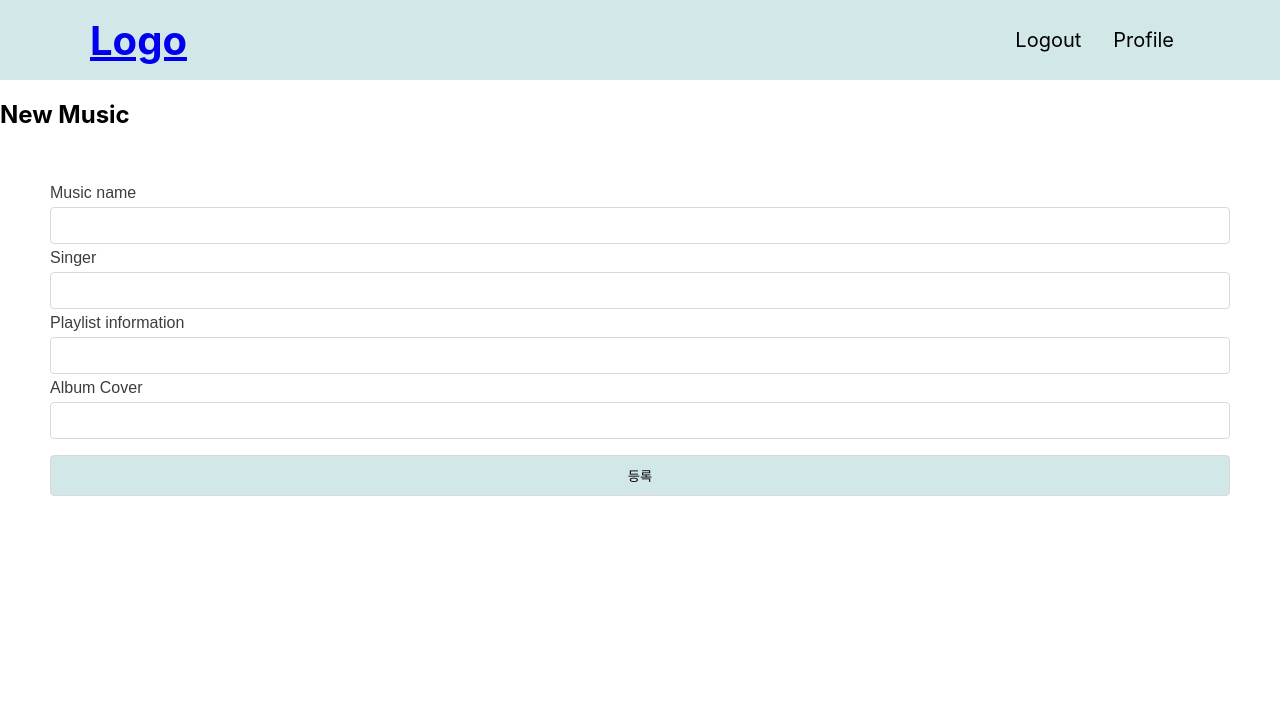
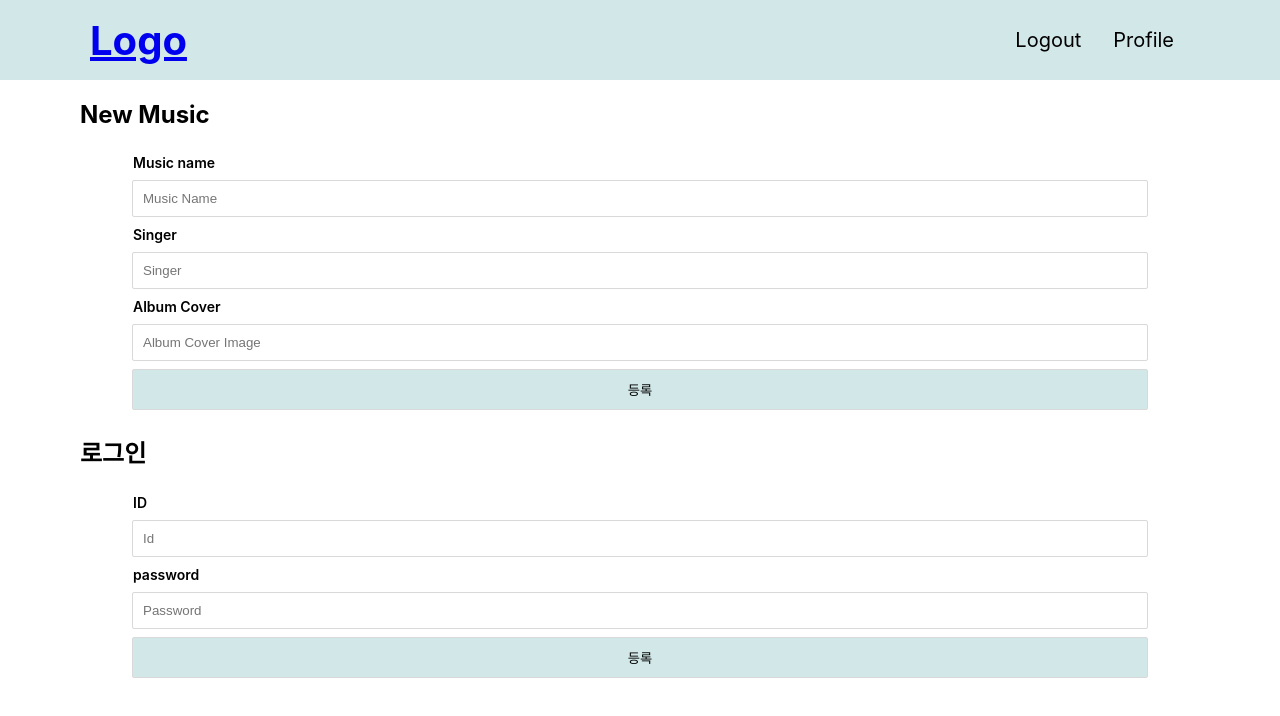
Before and after one commit to HiGeuni/muflix, a React (Create React App) app: page /newMusicForm in a window 1280 px wide. Shown: the top 716 px of the page. Built offline with nearby package versions, Linux system fonts and the light colour scheme.

Commit message:
Fix playlist link range

```diff
--- a/package.json
+++ b/package.json
@@ -6,6 +6,7 @@
     "@testing-library/jest-dom": "^5.16.5",
     "@testing-library/react": "^13.4.0",
     "@testing-library/user-event": "^13.5.0",
+    "axios": "^1.1.2",
     "react": "^18.2.0",
     "react-dom": "^18.2.0",
     "react-hook-form": "^7.36.1",
--- a/src/App.js
+++ b/src/App.js
@@ -1,4 +1,5 @@
 import './App.css';
+import React, {useRef, useState} from 'react';
 import {Route, Routes} from 'react-router-dom';
 import Header from './layouts/Header';
 import MusicList from './components/MusicList';
@@ -7,7 +8,9 @@ import NewPlayListForm from './components/NewPlaylist';
 import Padding from './layouts/Padding';
 import NewMusicForm from './components/NewMusic';
 import PlaylistDetail from './components/PlaylistDetail';
+import SignInForm from './components/Signin';
 
+// isLogin은 상태 관리하기
 function App() {
   return (
     <>
@@ -28,12 +31,7 @@ function App() {
           element = {<PlaylistDetail />}
         />
       </Routes>
-      {/* <MusicList /> */}
-      {/* <Playlist /> */}
-      {/* <NewPlaylist /> */}
-      {/* <NewMusicForm /> */}
-
-      {/* <PlaylistDetail playlistId={2} /> */}
+      <SignInForm />
     </>
   );
 }
--- a/src/components/MusicList.jsx
+++ b/src/components/MusicList.jsx
@@ -13,11 +13,11 @@ const AddMusic = styled.div`
     align-items: center; // for vertical
     justify-content: center; // for horizontal
     margin-top: 1rem;
-    margin-left: 1rem;
-    margin-right: 1rem;
+    margin-left: auto;
+    margin-right: auto;
     background-color:#d2e7e8;
     // padding: 40px;
-    margin: auto;
+    // margin: auto;
     width: 200px;
     height: 200px;
 `
@@ -70,7 +70,7 @@ function MusicList(){
                     <UnMarkedli key = {s.id}>
                         <Music>
                             <img
-                                src={`${process.env.PUBLIC_URL}/album_cover/${s.album_cover}`}
+                                src={s.album_cover}
                                 className="Album-Cover"
                                 alt="Album"
                             /> <br />
--- a/src/components/NewMusic.jsx
+++ b/src/components/NewMusic.jsx
@@ -1,22 +1,70 @@
 // react-hook-form을 이용해서 form을 만들기
+import React, { useRef, useState } from 'react';
 import {useForm} from "react-hook-form";
 import NewStyle from "./Style";
+import musicData from "../data.json";
 
 function NewMusicForm(){
+    // const [inputs, setInputs] = useState({
+    //     name: '',
+    //     singer: '',
+    //     album_cover: ''
+    // });
+
+    // const [music, setMusic] = useState({ musicData });
+
+    // const {name, singer, album_cover} = inputs;
+
+    // const onChange = (e) => {
+    //     const {name, value} = e.target;
+    //     setInputs({
+    //         ...inputs,
+    //         [name] : value
+    //     });
+    // };
+
+    // const nextId = useRef(musicData.music.length);
+
+    // const onCreate = () => {
+    //     const newMusic = {
+    //         id: nextId.current,
+    //         name,
+    //         singer,
+    //         album_cover
+    //     };
+    //     setUsers([...music, newMusic])
+    //     setInputs({
+    //         name: '',
+    //         singer: '',
+    //         album_cover
+    //     });
+    //     nextId.current += 1;
+    // };
+
+    // const onSubmit = (data) => {
+    //     const newMusic = {
+    //         id: nextId.current,
+    //         // data.name,
+    //         // data.singer,
+    //         // data.album_cover
+    //     };
+    //     setMusic([...music, newMusic])
+    //     nextId.current += 1;
+    // }
+
     const {register, handleSubmit} = useForm();
+
     return (
         <>
             <NewStyle>
                 <h2>New Music</h2>
                 <form onSubmit={handleSubmit((data) => alert(JSON.stringify(data)))}>
                     <label>Music name</label>
-                    <input name="name" {...register("name")} />
+                    <input name="Name" placeholder="Music Name" {...register("name")} />
                     <label>Singer</label>
-                    <input name="Singer" {...register("Singer")} />
-                    <label>Playlist information</label>
-                    <input name="information" {...register("information")} />
+                    <input name="Singer" placeholder="Singer" {...register("Singer")} />
                     <label>Album Cover</label>
-                    <input name="cover" {...register("cover")} />
+                    <input name="cover" placeholder="Album Cover Image" {...register("cover")} />
                     <input type="submit" className="submitButton" value="등록" />
                 </form>
             </NewStyle>
--- a/src/components/NewPlaylist.jsx
+++ b/src/components/NewPlaylist.jsx
@@ -10,9 +10,9 @@ function NewPlayListForm(){
                 <h2>New Playlist</h2>
                 <form onSubmit={handleSubmit((data) => alert(JSON.stringify(data)))}>
                     <label>Playlist name</label>
-                    <input name="name" {...register("name")} />
+                    <input name="name" placeholder="Playlist Name" {...register("name")} />
                     <label>Playlist information</label>
-                    <input name="information" {...register("information")} />
+                    <input name="information" placeholder="Playlist Information" {...register("information")} />
                     <label>Musics</label>
                     <input name="musics" {...register("musics")} />
                     <input type="submit" className="submitButton" value="등록" />
--- a/src/components/Playlist.jsx
+++ b/src/components/Playlist.jsx
@@ -3,38 +3,33 @@ import styled from 'styled-components';
 import { Link } from 'react-router-dom';
 import Slider from 'react-slick';
 
-const AddPlaylist = styled.div`
+const AddPlaylist = styled(Link)`
     display: flex;
+    margin: auto;
     align-items: center; // for vertical
     justify-content: center; // for horizontal
-    // margin-top: 1rem;
-    // margin-left: 1rem;
-    // margin-right: 1rem;
-    background-color:#d2e7e8;
-    // padding: 40px;
-    margin: auto;
+    background-color: #d2e7e8;
+    border: 2px solid;
     width: 200px;
     height: 200px;
-    margin : auto;
 `
 
 const StyledLink = styled(Link)`
-    display: flex;
+    display: block;
+    margin: auto;
+    align-items: center; // for vertical
+    justify-content: center; // for horizontal
+    border: 2px solid;
+    width: 200px;
+    height :200px;
 `
 
 const UnMarkedli = styled.li`
     display: flex;
-    align-items: center; // for vertical
-    justify-content: center; // for horizontal
     list-style: none;
-    border: 2px solid;
-    margin: auto;
-    width: 200px;
-    height: 200px;
 `
 
 const CustomDiv = styled.div`
-    // display: flex;
     text-align: center;
     justify-content: center;
 `
@@ -58,20 +53,15 @@ function Playlist(){
             </h2>
             <Slider {...settings}>
                 { playlistData.playlist.map((s) => (
-                    <StyledLink to={{pathname: "/playlistDetail/"+s.id}}>
                         <UnMarkedli key = {s.id}>
-                            {s.name} <br />
-                            {/* Musics: {s.musics.map((t) => {
-                                <li key = {t.no}>
-                                    {t.name}
-                                </li>
-                            })} */}
+                            <StyledLink to={{pathname: "/playlistDetail/"+s.id}}>
+                                {s.name}
+                            </StyledLink>
                         </UnMarkedli>
-                    </StyledLink>
                 ))}
-                <Link to="/newPlaylistForm">
-                    <AddPlaylist> Add Playlist </AddPlaylist>
-                </Link>
+                <AddPlaylist to="/newPlaylistForm">
+                    Add Playlist
+                </AddPlaylist>
             </Slider>
         </CustomDiv>
     )
--- a/src/components/Signin.jsx
+++ b/src/components/Signin.jsx
@@ -0,0 +1,23 @@
+// react-hook-form을 이용해서 form을 만들기
+import {useForm} from "react-hook-form";
+import NewStyle from "./Style";
+
+function SignInForm(){
+    const {register, handleSubmit} = useForm();
+    return (
+        <>
+            <NewStyle>
+                <h2>로그인</h2>
+                <form onSubmit={handleSubmit((data) => alert(JSON.stringify(data)))}>
+                    <label>ID</label>
+                    <input name="id" {...register("id")} placeholder="Id"/>
+                    <label>password</label>
+                    <input name="password" {...register("password")} placeholder="Password"/>
+                    <input type="submit" className="submitButton" value="등록" />
+                </form>
+            </NewStyle>
+        </>
+    )
+}
+
+export default SignInForm;
--- a/src/components/Style.js
+++ b/src/components/Style.js
@@ -1,41 +1,31 @@
 import styled from "styled-components";
 
 const NewStyle = styled.div`
-    border: 2px;
-
-    input {
-        border: 1px solid #d9d9d9;
-        border-radius: 4px;
-        box-sizing: border-box;
-        padding: 10px;
-        width: 100%;
+    h2{
+        padding-left : 5rem;
     }
-
     form {
-        background: white;
-        // border: 1px solid #dedede;
         display: flex;
         flex-direction: column;
-        justify-content: space-around;
-        margin: 0 auto;
-        // max-width: 800px;
-        padding: 30px 50px;
+        margin : auto;
+        width: 80%;
+        height: 80%;
+        // border: 2px solid;
     }
-
-    label {
-        color: #3d3d3d;
-        display: block;
-        font-family: sans-serif;
-        font-size: 16px;
-        font-weight: 500;
-        margin-top: 5px;
-        margin-bottom: 5px;
+    label{
+        margin : 5px;
+        font-size: 14px;
+        font-weight: 600;
     }
-
+    input{
+        margin: 4px;
+        border : 1px solid #d9d9d9;
+        border-radius: 2px;
+        padding: 10px
+    }
     .submitButton{
-        margin-top: 1rem;
         background-color: #d2e7e8;
     }
-`;
+`
 
 export default NewStyle;
--- a/src/data.json
+++ b/src/data.json
@@ -4,37 +4,43 @@
             "id": 1,
             "name": "viva la vida",
             "singer": "coldplay",
-            "album_cover" : "vivalavida.jpeg"
+            "album_cover" : "https://images.squarespace-cdn.com/content/v1/5099306be4b0f629c2afcc25/1394041945918-OFEO83X3PTNZ2END8XYI/ke17ZwdGBToddI8pDm48kEU48WT-wucwRp3XFlCQDSt7gQa3H78H3Y0txjaiv_0fDoOvxcdMmMKkDsyUqMSsMWxHk725yiiHCCLfrh8O1z5QPOohDIaIeljMHgDF5CVlOqpeNLcJ80NK65_fV7S1UbvHAMoLgXluVzF2ehXBMnOuOmi5EXYdMsb-Ux5eFX1HB_rxXnGcBlRHfueBT1dxxQ/coldplay.jpg?format=2500w"
         },
         {
             "id": 2,
             "name": "24k magic",
             "singer": "bruno mars",
-            "album_cover": "24kmagic.png"
+            "album_cover": "https://media.pitchfork.com/photos/5929bfa95e6ef95969323435/1:1/w_320,c_limit/795b3f6e.jpg"
         },
         {
             "id": 3,
             "name": "viva la vida",
             "singer": "coldplay",
-            "album_cover" : "vivalavida.jpeg"
+            "album_cover" : "https://images.squarespace-cdn.com/content/v1/5099306be4b0f629c2afcc25/1394041945918-OFEO83X3PTNZ2END8XYI/ke17ZwdGBToddI8pDm48kEU48WT-wucwRp3XFlCQDSt7gQa3H78H3Y0txjaiv_0fDoOvxcdMmMKkDsyUqMSsMWxHk725yiiHCCLfrh8O1z5QPOohDIaIeljMHgDF5CVlOqpeNLcJ80NK65_fV7S1UbvHAMoLgXluVzF2ehXBMnOuOmi5EXYdMsb-Ux5eFX1HB_rxXnGcBlRHfueBT1dxxQ/coldplay.jpg?format=2500w"
         },
         {
             "id": 4,
             "name": "24k magic",
             "singer": "bruno mars",
-            "album_cover": "24kmagic.png"
+            "album_cover": "https://media.pitchfork.com/photos/5929bfa95e6ef95969323435/1:1/w_320,c_limit/795b3f6e.jpg"
         },
         {
             "id": 5,
             "name": "viva la vida",
             "singer": "coldplay",
-            "album_cover" : "vivalavida.jpeg"
+            "album_cover" : "https://images.squarespace-cdn.com/content/v1/5099306be4b0f629c2afcc25/1394041945918-OFEO83X3PTNZ2END8XYI/ke17ZwdGBToddI8pDm48kEU48WT-wucwRp3XFlCQDSt7gQa3H78H3Y0txjaiv_0fDoOvxcdMmMKkDsyUqMSsMWxHk725yiiHCCLfrh8O1z5QPOohDIaIeljMHgDF5CVlOqpeNLcJ80NK65_fV7S1UbvHAMoLgXluVzF2ehXBMnOuOmi5EXYdMsb-Ux5eFX1HB_rxXnGcBlRHfueBT1dxxQ/coldplay.jpg?format=2500w"
         },
         {
             "id": 6,
             "name": "24k magic",
             "singer": "bruno mars",
-            "album_cover": "24kmagic.png"
+            "album_cover": "https://media.pitchfork.com/photos/5929bfa95e6ef95969323435/1:1/w_320,c_limit/795b3f6e.jpg"
+        },
+        {
+            "id": 7,
+            "name": "viva la vida",
+            "singer": "coldplay",
+            "album_cover" : "https://images.squarespace-cdn.com/content/v1/5099306be4b0f629c2afcc25/1394041945918-OFEO83X3PTNZ2END8XYI/ke17ZwdGBToddI8pDm48kEU48WT-wucwRp3XFlCQDSt7gQa3H78H3Y0txjaiv_0fDoOvxcdMmMKkDsyUqMSsMWxHk725yiiHCCLfrh8O1z5QPOohDIaIeljMHgDF5CVlOqpeNLcJ80NK65_fV7S1UbvHAMoLgXluVzF2ehXBMnOuOmi5EXYdMsb-Ux5eFX1HB_rxXnGcBlRHfueBT1dxxQ/coldplay.jpg?format=2500w"
         }
     ],
     "playlist": [
@@ -79,6 +85,86 @@
                     "singer": "카더가드"
                 }
             ]
+        },{
+            "id": 3,
+            "name": "dummy 3",
+            "musics" : [
+                {
+                    "no" : 1,
+                    "name": "Think",
+                    "singer": "양다일"
+                },
+                {
+                    "no" : 2,
+                    "name": "십이월 이십오일의 고백",
+                    "singer": "정승환"
+                },
+                {
+                    "no" : 3,
+                    "name": "못해",
+                    "singer": "김나영"
+                }
+            ]
+        },{
+            "id": 4,
+            "name": "dummy 4",
+            "musics" : [
+                {
+                    "no" : 1,
+                    "name": "Think",
+                    "singer": "양다일"
+                },
+                {
+                    "no" : 2,
+                    "name": "십이월 이십오일의 고백",
+                    "singer": "정승환"
+                },
+                {
+                    "no" : 3,
+                    "name": "못해",
+                    "singer": "김나영"
+                }
+            ]
+        },{
+            "id": 5,
+            "name": "dummy 5",
+            "musics" : [
+                {
+                    "no" : 1,
+                    "name": "Think",
+                    "singer": "양다일"
+                },
+                {
+                    "no" : 2,
+                    "name": "십이월 이십오일의 고백",
+                    "singer": "정승환"
+                },
+                {
+                    "no" : 3,
+                    "name": "못해",
+                    "singer": "김나영"
+                }
+            ]
+        },{
+            "id": 6,
+            "name": "dummy 6",
+            "musics" : [
+                {
+                    "no" : 1,
+                    "name": "Think",
+                    "singer": "양다일"
+                },
+                {
+                    "no" : 2,
+                    "name": "십이월 이십오일의 고백",
+                    "singer": "정승환"
+                },
+                {
+                    "no" : 3,
+                    "name": "못해",
+                    "singer": "김나영"
+                }
+            ]
         }
     ]
 }
```
Also changed, not shown: src/components/Signup.jsx (+27 -0 lines), 1 other file (tests, documents, lock files or other folders).
